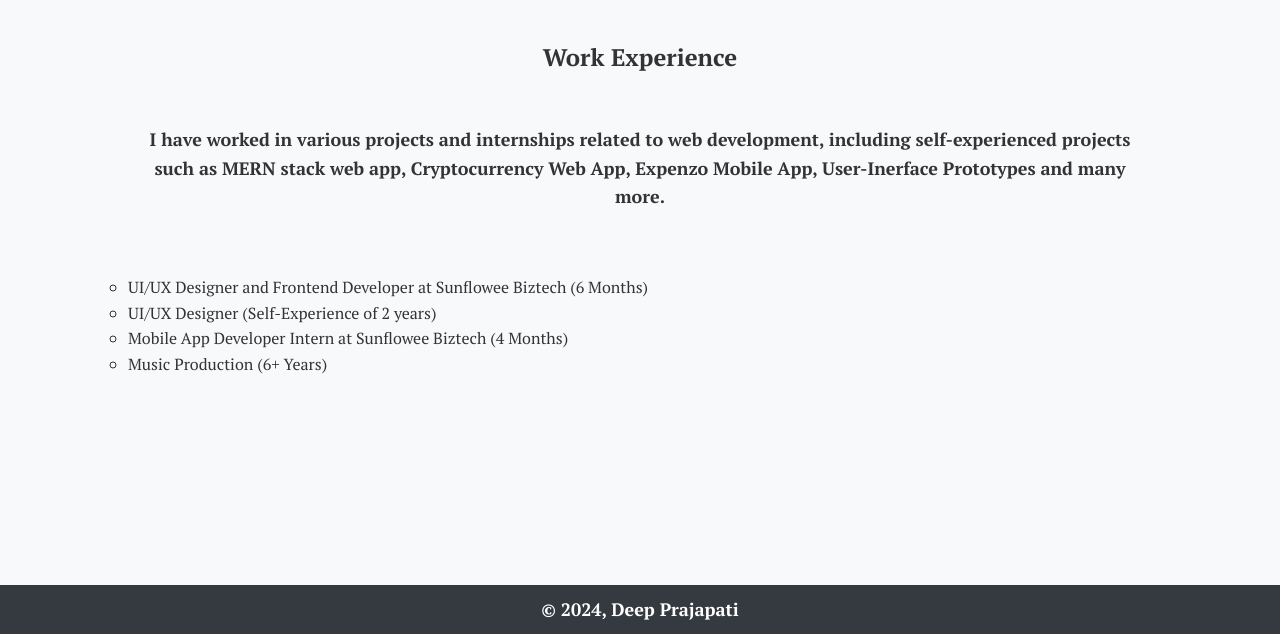
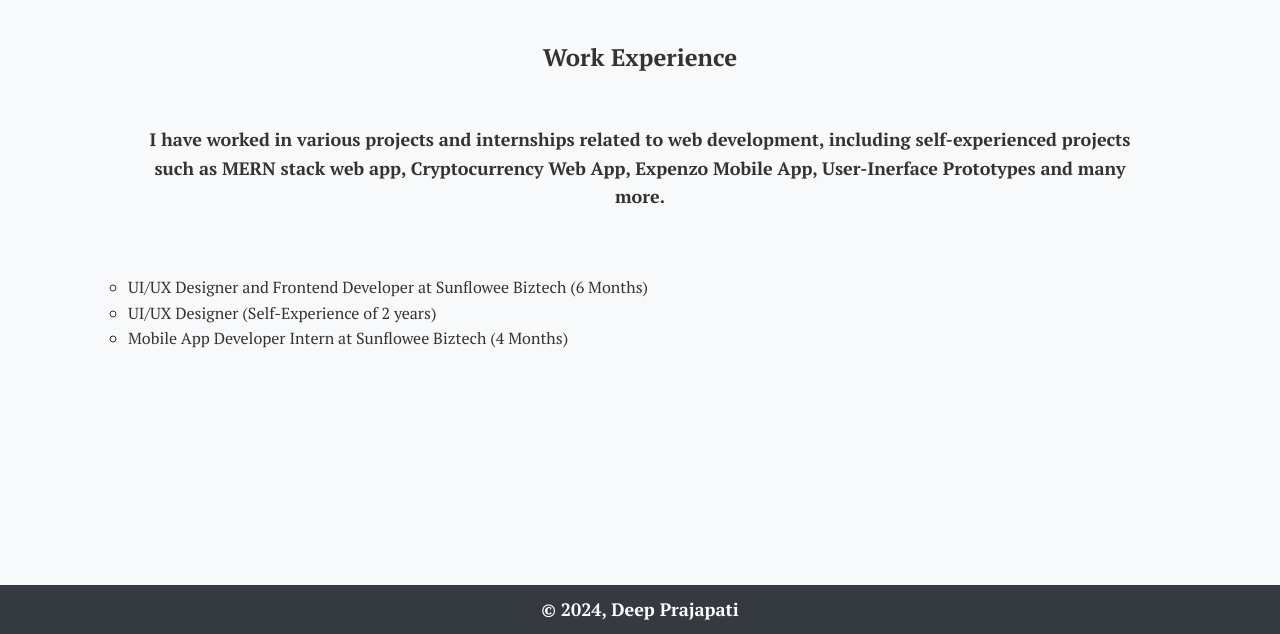
Before and after one commit to Deep808/Exercise-1, a plain HTML site: page experience.html in a window 1280 px wide. Shown: the part 166-800 px from the top of the page. Drawn offline with Linux system fonts and the light colour scheme.

Commit message:
modify experience.html with adding work exp

```diff
--- a/experience.html
+++ b/experience.html
@@ -37,7 +37,6 @@
         </li>
         <li>UI/UX Designer (Self-Experience of 2 years)</li>
         <li>Mobile App Developer Intern at Sunflowee Biztech (4 Months)</li>
-        <li>Music Production (6+ Years)</li>
       </ul>
     </main>
     <footer>
```
